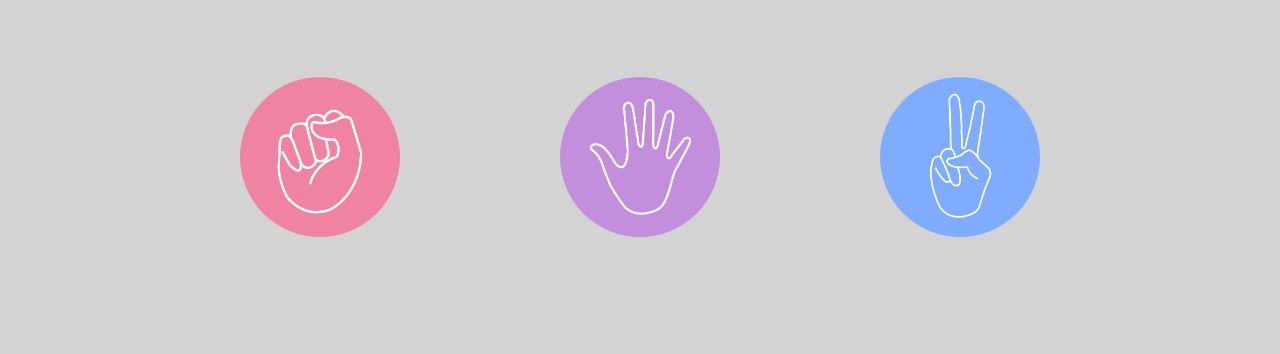
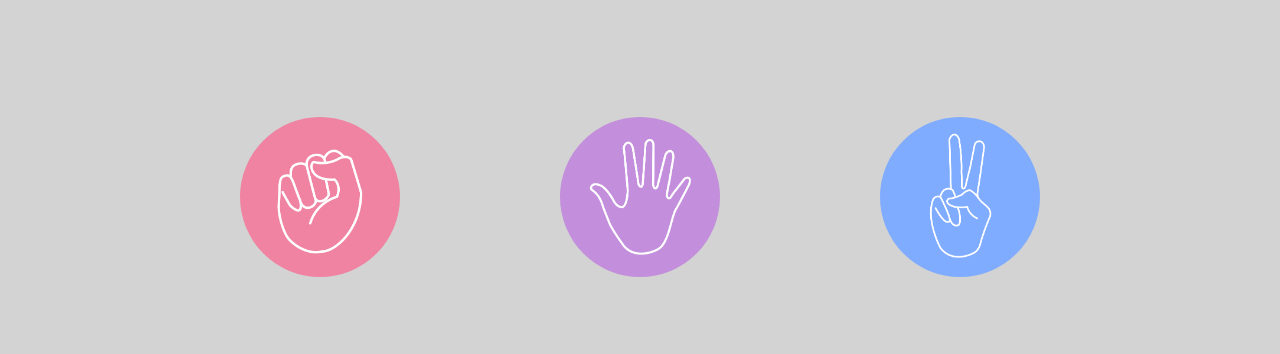
Before and after one commit to xPritam07/JavaScript-Programs, a plain HTML site: page stone-paper-scissor/index.html in a window 1280 px wide. Shown: the part 67-421 px from the top of the page. Drawn offline with Linux system fonts and the light colour scheme.

Commit message:
update 3

```diff
--- a/stone-paper-scissor/style.css
+++ b/stone-paper-scissor/style.css
@@ -17,11 +17,16 @@
 
 button{
     border: none;
-    display: inline-block;
+}
+
+.container{
+    display: flex;
+    flex-direction: column;
+    flex-wrap: wrap;
 }
 
 .image-container{
-    height: 40vh;
+    padding: 5vh 0;
     display: flex;
     flex-wrap: wrap;
     justify-content: center;
```
